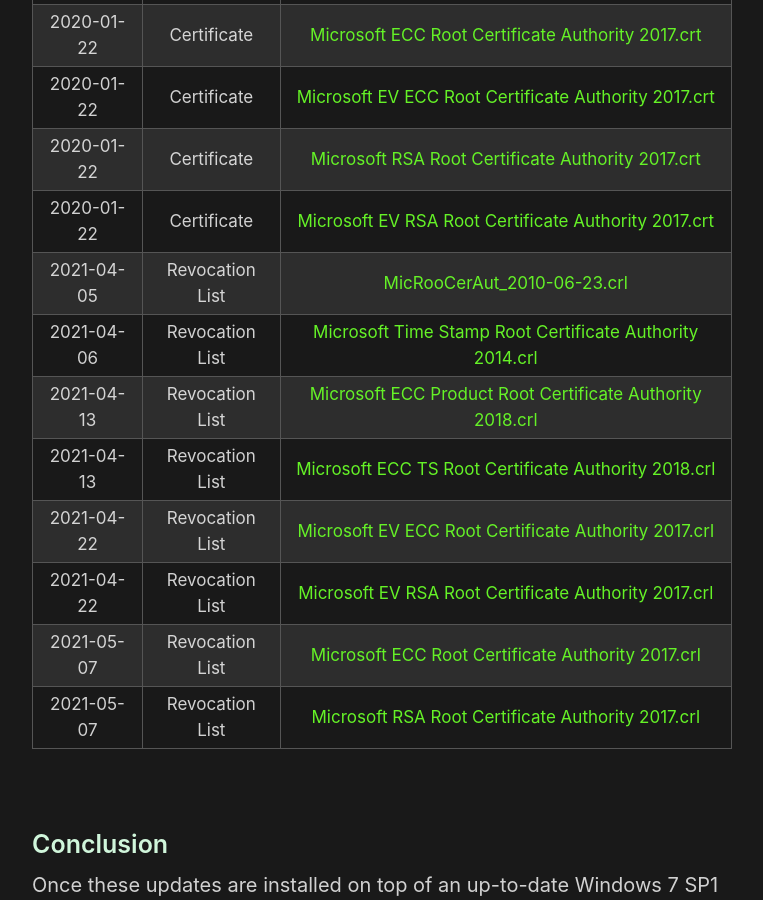
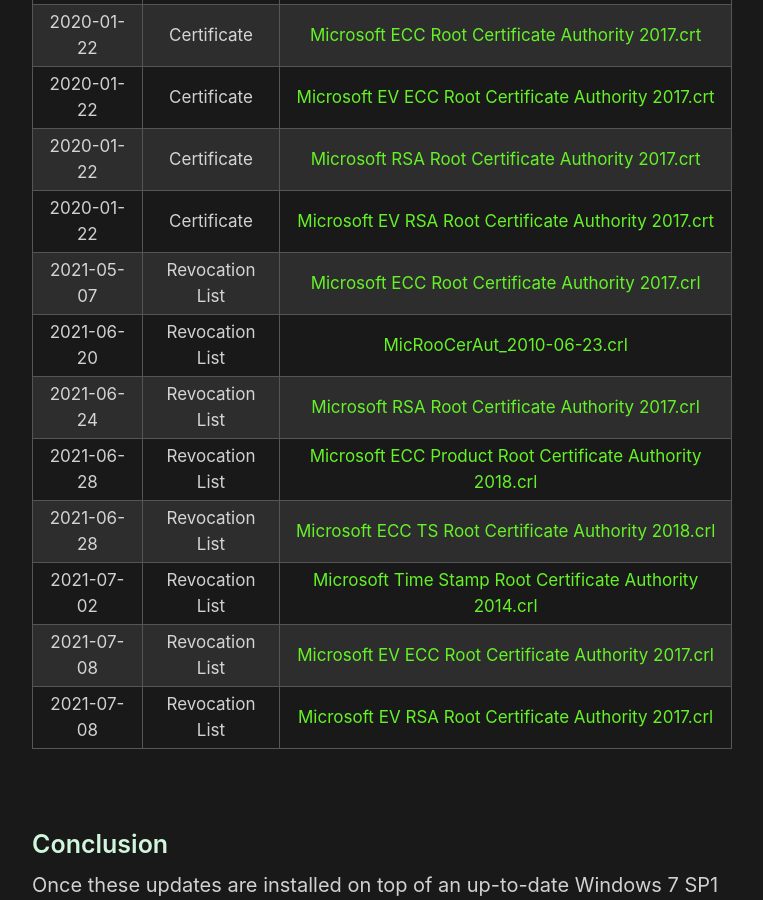
Before and after one commit to HackAndPwn/HackAndPwn.github.io, a Jekyll site: the page built from _posts/2020-05-23-windows-7-esu-patching.md, in a window 1280 px wide and 900 px high, scrolled down 10557 px. Shown: the whole window, without its empty margins (258-1021 px from the left). Built offline with Jekyll 4.4.1, drawn with Linux system fonts in a browser that asks for light colours; some of the changed text lies outside the part shown.

Commit message:
July 2021 Updates

```diff
--- a/_posts/2020-05-23-windows-7-esu-patching.md
+++ b/_posts/2020-05-23-windows-7-esu-patching.md
@@ -129,14 +129,14 @@
 | 2020-01-22 | Certificate     | [Microsoft EV ECC Root Certificate Authority 2017.crt](https://github.com/HackAndPwn/Windows-7-Patching/raw/master/08_Certs/Microsoft%20EV%20ECC%20Root%20Certificate%20Authority%202017.crt)
 | 2020-01-22 | Certificate     | [Microsoft RSA Root Certificate Authority 2017.crt](https://github.com/HackAndPwn/Windows-7-Patching/raw/master/08_Certs/Microsoft%20RSA%20Root%20Certificate%20Authority%202017.crt)
 | 2020-01-22 | Certificate     | [Microsoft EV RSA Root Certificate Authority 2017.crt](https://github.com/HackAndPwn/Windows-7-Patching/raw/master/08_Certs/Microsoft%20EV%20RSA%20Root%20Certificate%20Authority%202017.crt)
-| 2021-04-05 | Revocation List | [MicRooCerAut_2010-06-23.crl](https://github.com/HackAndPwn/Windows-7-Patching/raw/master/08_Certs/MicRooCerAut_2010-06-23.crl)
-| 2021-04-06 | Revocation List | [Microsoft Time Stamp Root Certificate Authority 2014.crl](https://github.com/HackAndPwn/Windows-7-Patching/raw/master/08_Certs/Microsoft%20Time%20Stamp%20Root%20Certificate%20Authority%202014.crl)
-| 2021-04-13 | Revocation List | [Microsoft ECC Product Root Certificate Authority 2018.crl](https://github.com/HackAndPwn/Windows-7-Patching/raw/master/08_Certs/Microsoft%20ECC%20Product%20Root%20Certificate%20Authority%202018.crl)
-| 2021-04-13 | Revocation List | [Microsoft ECC TS Root Certificate Authority 2018.crl](https://github.com/HackAndPwn/Windows-7-Patching/raw/master/08_Certs/Microsoft%20ECC%20TS%20Root%20Certificate%20Authority%202018.crl)
-| 2021-04-22 | Revocation List | [Microsoft EV ECC Root Certificate Authority 2017.crl](https://github.com/HackAndPwn/Windows-7-Patching/raw/master/08_Certs/Microsoft%20EV%20ECC%20Root%20Certificate%20Authority%202017.crl)
-| 2021-04-22 | Revocation List | [Microsoft EV RSA Root Certificate Authority 2017.crl](https://github.com/HackAndPwn/Windows-7-Patching/raw/master/08_Certs/Microsoft%20EV%20RSA%20Root%20Certificate%20Authority%202017.crl)
 | 2021-05-07 | Revocation List | [Microsoft ECC Root Certificate Authority 2017.crl](https://github.com/HackAndPwn/Windows-7-Patching/raw/master/08_Certs/Microsoft%20ECC%20Root%20Certificate%20Authority%202017.crl)
-| 2021-05-07 | Revocation List | [Microsoft RSA Root Certificate Authority 2017.crl](https://github.com/HackAndPwn/Windows-7-Patching/raw/master/08_Certs/Microsoft%20RSA%20Root%20Certificate%20Authority%202017.crl)
+| 2021-06-20 | Revocation List | [MicRooCerAut_2010-06-23.crl](https://github.com/HackAndPwn/Windows-7-Patching/raw/master/08_Certs/MicRooCerAut_2010-06-23.crl)
+| 2021-06-24 | Revocation List | [Microsoft RSA Root Certificate Authority 2017.crl](https://github.com/HackAndPwn/Windows-7-Patching/raw/master/08_Certs/Microsoft%20RSA%20Root%20Certificate%20Authority%202017.crl)
+| 2021-06-28 | Revocation List | [Microsoft ECC Product Root Certificate Authority 2018.crl](https://github.com/HackAndPwn/Windows-7-Patching/raw/master/08_Certs/Microsoft%20ECC%20Product%20Root%20Certificate%20Authority%202018.crl)
+| 2021-06-28 | Revocation List | [Microsoft ECC TS Root Certificate Authority 2018.crl](https://github.com/HackAndPwn/Windows-7-Patching/raw/master/08_Certs/Microsoft%20ECC%20TS%20Root%20Certificate%20Authority%202018.crl)
+| 2021-07-02 | Revocation List | [Microsoft Time Stamp Root Certificate Authority 2014.crl](https://github.com/HackAndPwn/Windows-7-Patching/raw/master/08_Certs/Microsoft%20Time%20Stamp%20Root%20Certificate%20Authority%202014.crl)
+| 2021-07-08 | Revocation List | [Microsoft EV ECC Root Certificate Authority 2017.crl](https://github.com/HackAndPwn/Windows-7-Patching/raw/master/08_Certs/Microsoft%20EV%20ECC%20Root%20Certificate%20Authority%202017.crl)
+| 2021-07-08 | Revocation List | [Microsoft EV RSA Root Certificate Authority 2017.crl](https://github.com/HackAndPwn/Windows-7-Patching/raw/master/08_Certs/Microsoft%20EV%20RSA%20Root%20Certificate%20Authority%202017.crl)
 
 <br>
 
@@ -259,3 +259,15 @@
 ### Update 2021-06-13
 * Replaced May 2021 Monthly Update (KB5003233) with June 2021 Monthly Update (KB5003667).
 * Replaced May 2021 .NET Framework 4.8 Update (KB5001843) with June 2021 .NET Framework 4.8 Update (KB5003543).
+
+### Update 2021-07-14
+* Replaced December 2020 Servicing Stack Update (KB4592510) with July 2021 Servicing Stack Update (KB5004378).
+* Replaced June 2021 Monthly Update (KB5003667) with July 2021 Monthly Update (KB5004289).
+* Replaced June 2021 .NET Framework 4.8 Update (KB5003543) with July 2021 .NET Framework 4.8 Update (KB5004116).
+* Updated Microsoft ECC Product Root Certificate Authority 2018.crl.
+* Updated Microsoft ECC TS Root Certificate Authority 2018.crl.
+* Updated Microsoft EV ECC Root Certificate Authority 2017.crl.
+* Updated Microsoft RSA Root Certificate Authority 2017.crl.
+* Updated Microsoft EV RSA Root Certificate Authority 2017.crl.
+* Updated Microsoft Time Stamp Root Certificate Authority 2014.crl.
+* Updated MicRooCerAut_2010-06-23.crl.
```
Also changed, not shown: other parts of _posts/2020-05-23-windows-7-esu-patching.md (+3 -3 lines).
